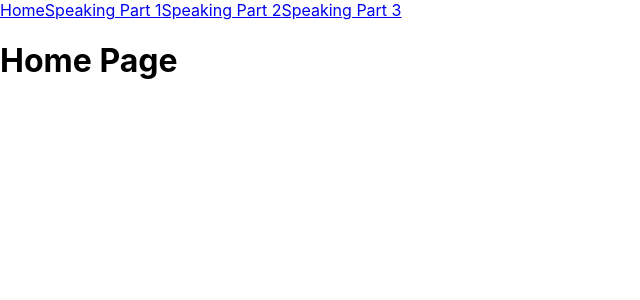
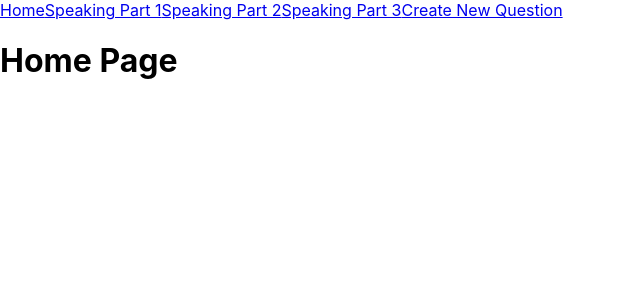
Before and after one commit to wwlwong/phase-2-project-IELTS-question-bank, a React (Create React App) app: page / in a window 1280 px wide. Shown: the top 300 px of the page, without its empty margins (0-640 px from the left). Built offline with nearby package versions, Linux system fonts and the light colour scheme.

Commit message:
adds QuestionForm link in App.js and NavBar.js

```diff
--- a/src/App.js
+++ b/src/App.js
@@ -6,6 +6,7 @@ import Home from "./Home";
 import Speakingpart1 from "./Speakingpart1";
 import Speakingpart2 from "./Speakingpart2";
 import Speakingpart3 from "./Speakingpart3";
+import QuestionForm from './QuestionForm';
 import NavBar from './NavBar';
 
 function App() {
@@ -38,6 +39,9 @@ function App() {
           <Route exact path="/Speakingpart3">
             <Speakingpart3 />
           </Route>
+          <Route exact path="/QuestionForm">
+            <QuestionForm />
+          </Route>
           <Route exact path="/">
             <Home />
           </Route>
--- a/src/NavBar.js
+++ b/src/NavBar.js
@@ -8,6 +8,7 @@ function NavBar() {
     <NavLink to='/speakingpart1'>Speaking Part 1</NavLink>
     <NavLink to='/speakingpart2'>Speaking Part 2</NavLink>
     <NavLink to='/speakingpart3'>Speaking Part 3</NavLink>
+    <NavLink to='/QuestionForm'>Create New Question</NavLink>
   </div>
   );
 }
```
